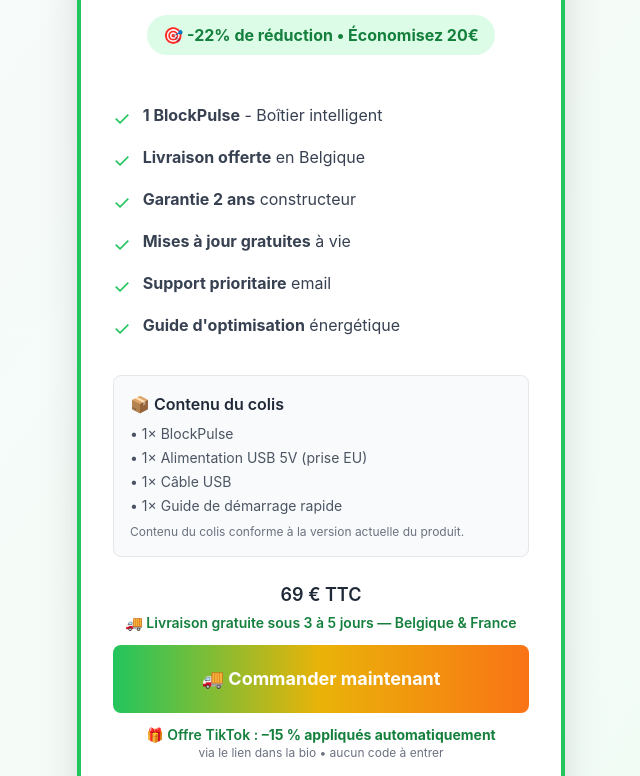
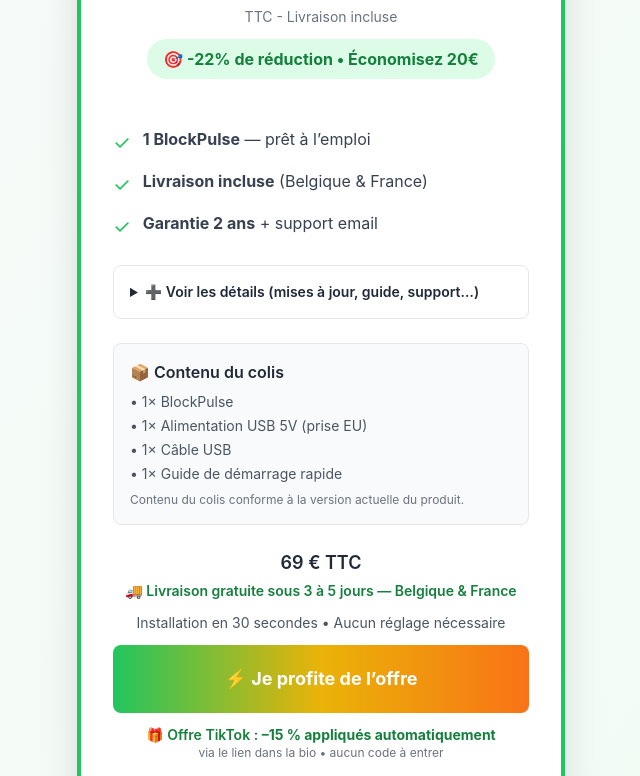
Before and after one commit to cdevl3749/blockpulse-coming-soon, a React (Vite) app: page / in a window 1280 px wide. Shown: the part 4244-5020 px from the top of the page, without its empty margins (319-959 px from the left). Built offline with nearby package versions, Linux system fonts and the light colour scheme.

Commit message:
Design upgrade

```diff
--- a/src/App.jsx
+++ b/src/App.jsx
@@ -788,7 +788,7 @@ const PricingSection = () => {
           Profitez d’un tarif exceptionnel réservé aux premières commandes
         </p>
         <div className="max-w-lg mx-auto px-4">
-          <div className="relative bg-white rounded-2xl p-6 sm:p-8 ring-4 ring-green-500 shadow-2xl transition-all duration-300 hover:scale-105 cursor-pointer">
+          <div className="relative bg-white rounded-2xl pt-12 pb-6 px-6 sm:pt-14 sm:pb-8 sm:px-8 ring-4 ring-green-500 shadow-2xl transition">
             <div className="absolute -top-3 sm:-top-4 left-1/2 transform -translate-x-1/2 bg-gradient-to-r from-green-500 via-yellow-500 to-orange-500 text-white px-4 sm:px-6 py-1 sm:py-2 rounded-full text-xs sm:text-sm font-bold shadow-lg whitespace-nowrap">
               ⭐ Offre Early Bird
             </div>
@@ -814,7 +814,7 @@ const PricingSection = () => {
   <div className="flex flex-col items-center gap-3">
     {/* Badge urgence */}
     <div className="inline-block bg-orange-100 text-orange-600 px-4 py-2 rounded-full text-sm font-bold">
-      ⚡ Plus que 22/50 places
+      ⚡ Plus que 18/50 places
     </div>
 
     {/* Prix */}
@@ -835,33 +835,42 @@ const PricingSection = () => {
   </div>
 </div>
 
-            <ul className="space-y-2 sm:space-y-3 mb-6 sm:mb-8">
+            <ul className="space-y-2 sm:space-y-3 mb-4 sm:mb-6">
   <li className="flex items-start gap-2 sm:gap-3">
     <span className="text-green-500 text-lg sm:text-xl mt-0.5 flex-shrink-0">✓</span>
-                <span className="text-sm sm:text-base text-gray-700"><strong>1 BlockPulse</strong> - Boîtier intelligent</span>
-              </li>
+    <span className="text-sm sm:text-base text-gray-700">
+      <strong>1 BlockPulse</strong> — prêt à l’emploi
+    </span>
+  </li>
+
   <li className="flex items-start gap-2 sm:gap-3">
     <span className="text-green-500 text-lg sm:text-xl mt-0.5 flex-shrink-0">✓</span>
-                <span className="text-sm sm:text-base text-gray-700"><strong>Livraison offerte</strong> en Belgique</span>
-              </li>
+    <span className="text-sm sm:text-base text-gray-700">
+      <strong>Livraison incluse</strong> (Belgique & France)
+    </span>
+  </li>
+
   <li className="flex items-start gap-2 sm:gap-3">
     <span className="text-green-500 text-lg sm:text-xl mt-0.5 flex-shrink-0">✓</span>
-                <span className="text-sm sm:text-base text-gray-700"><strong>Garantie 2 ans</strong> constructeur</span>
-              </li>
-              <li className="flex items-start gap-2 sm:gap-3">
-                <span className="text-green-500 text-lg sm:text-xl mt-0.5 flex-shrink-0">✓</span>
-                <span className="text-sm sm:text-base text-gray-700"><strong>Mises à jour gratuites</strong> à vie</span>
-              </li>
-              <li className="flex items-start gap-2 sm:gap-3">
-                <span className="text-green-500 text-lg sm:text-xl mt-0.5 flex-shrink-0">✓</span>
-                <span className="text-sm sm:text-base text-gray-700"><strong>Support prioritaire</strong> email</span>
-              </li>
-              <li className="flex items-start gap-2 sm:gap-3">
-                <span className="text-green-500 text-lg sm:text-xl mt-0.5 flex-shrink-0">✓</span>
-                <span className="text-sm sm:text-base text-gray-700"><strong>Guide d'optimisation</strong> énergétique</span>
+    <span className="text-sm sm:text-base text-gray-700">
+      <strong>Garantie 2 ans</strong> + support email
+    </span>
   </li>
 </ul>
 
+<details className="mb-6 rounded-lg border border-gray-200 bg-white/60 p-4">
+  <summary className="cursor-pointer text-sm font-semibold text-gray-800">
+    ➕ Voir les détails (mises à jour, guide, support…)
+  </summary>
+
+  <div className="mt-3">
+    <ul className="space-y-2 text-sm text-gray-600">
+      <li>✓ Mises à jour gratuites à vie</li>
+      <li>✓ Support prioritaire email</li>
+      <li>✓ Guide d’optimisation énergétique</li>
+    </ul>
+  </div>
+</details>
             <div className="mb-6 p-4 bg-gray-50 rounded-lg border border-gray-200">
               <p className="font-semibold text-gray-800 mb-2">
                 📦 Contenu du colis
@@ -884,11 +893,15 @@ const PricingSection = () => {
               </span>
             </p>
 
+            <p className="text-sm text-gray-600 text-center mb-3">
+              Installation en 30 secondes • Aucun réglage nécessaire
+            </p>
+
             <button
               onClick={() => startCheckout("standard")}
               className="w-full py-4 sm:py-5 rounded-lg font-bold transition-all duration-300 transform hover:scale-105 bg-gradient-to-r from-green-500 via-yellow-500 to-orange-500 text-white hover:shadow-2xl text-base sm:text-lg"
             >
-              🚚 Commander maintenant
+              ⚡ Je profite de l’offre
             </button>
 
             <p className="mt-3 text-center text-sm text-green-700 font-semibold">
@@ -1436,7 +1449,7 @@ const V2LiteSection = () => {
             <img
               src={deviceImageV2Lite}
               alt="BlockPulse V2 Lite - Édition LED"
-              className="w-full max-w-xs sm:max-w-sm rounded-xl shadow-lg"
+              className="w-full max-w-xs sm:max-w-sm md:max-w-md lg:max-w-lg rounded-xl shadow-lg mx-auto md:mx-0"
             />
           </div>
 
```
Lines whose indentation alone changed are shown as unchanged.
